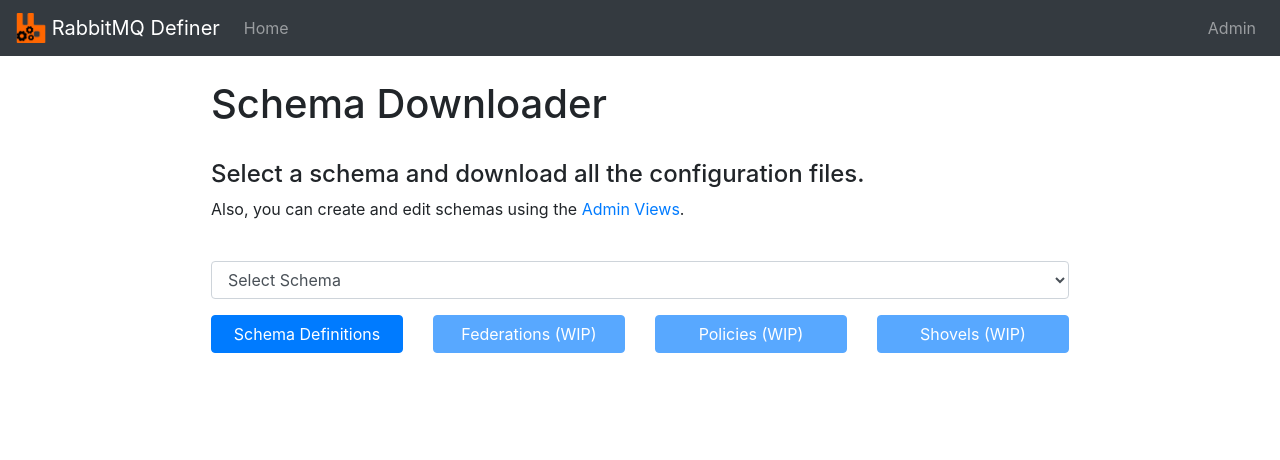
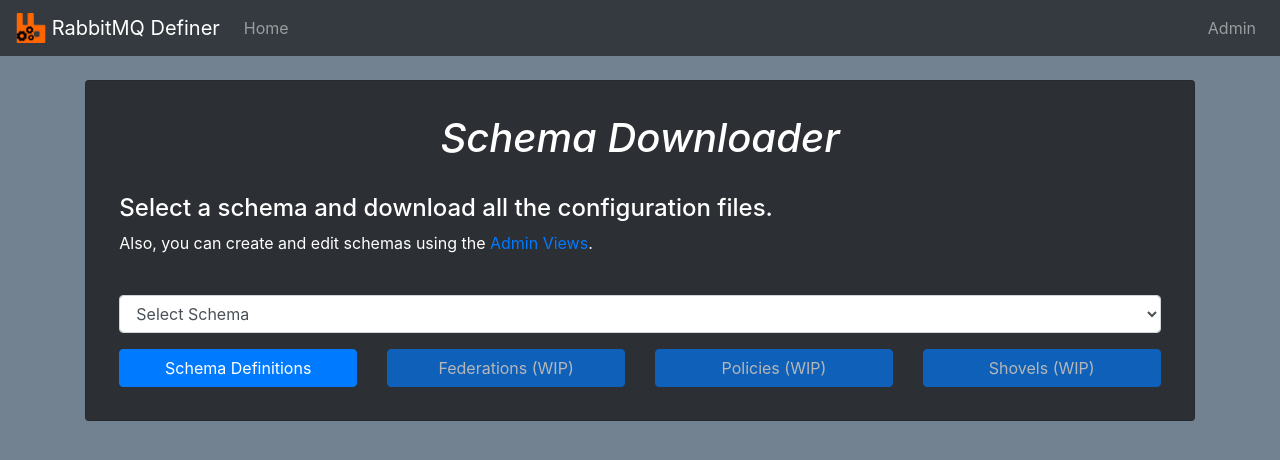
Before and after one commit to danicassani/rabbitmq_schema_definer, a Django app: page / in a window 1280 px wide. Shown: the top 460 px of the page. Run offline with Django 5.2, Linux system fonts and the light colour scheme; data that the repository does not hold is empty; some libraries are stand-ins or nearby versions.

Commit message:
added some style

```diff
--- /dev/null
+++ b/rabbitmq_definer/static/css/base.css
@@ -0,0 +1,12 @@
+body {
+    background-color: #738291;
+}
+
+h1{
+    text-align: center;
+    font-style: italic;
+}
+
+.custom-card {
+    background-color: #2c2f33;
+}
--- a/rabbitmq_definer/templates/base.html
+++ b/rabbitmq_definer/templates/base.html
@@ -7,7 +7,9 @@
     <meta name="viewport" content="width=device-width, initial-scale=1, shrink-to-fit=no">
     <title>{% block title %}RabbitMQ Definer{% endblock %}</title>
     <!-- Bootstrap CSS -->
+
     <link href="https://stackpath.bootstrapcdn.com/bootstrap/4.5.2/css/bootstrap.min.css" rel="stylesheet">
+    <link href="{% static 'css/base.css' %}" rel="stylesheet">
 
     {% block extra_head %}{% endblock %}
 </head>
--- a/rabbitmq_definer/templates/home.html
+++ b/rabbitmq_definer/templates/home.html
@@ -3,11 +3,11 @@
 {% block title %}Downloader{% endblock %}
 
 {% block content %}
-<div class="container mt-4" style="width: 80%;">
+<div class="container mt-4 card custom-card text-white" style="padding:3%;">
     <h1>Schema Downloader</h1>
     </br>
-<h4>Select a schema and download all the configuration files.</h4>
-<p>Also, you can create and edit schemas using the <a href="{% url 'admin:index' %}">Admin Views</a>.</p>
+    <h4>Select a schema and download all the configuration files.</h4>
+    <p>Also, you can create and edit schemas using the <a href="{% url 'admin:index' %}">Admin Views</a>.</p>
     </br>
     <form method="POST">
         {% csrf_token %}
```
